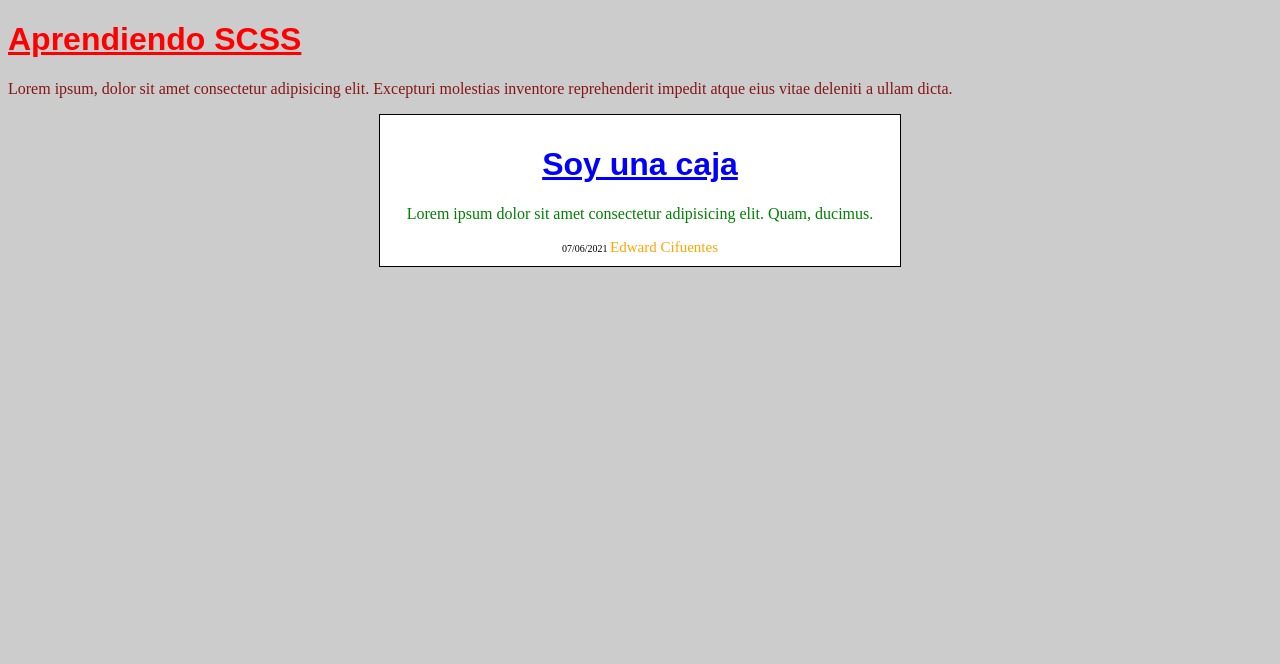
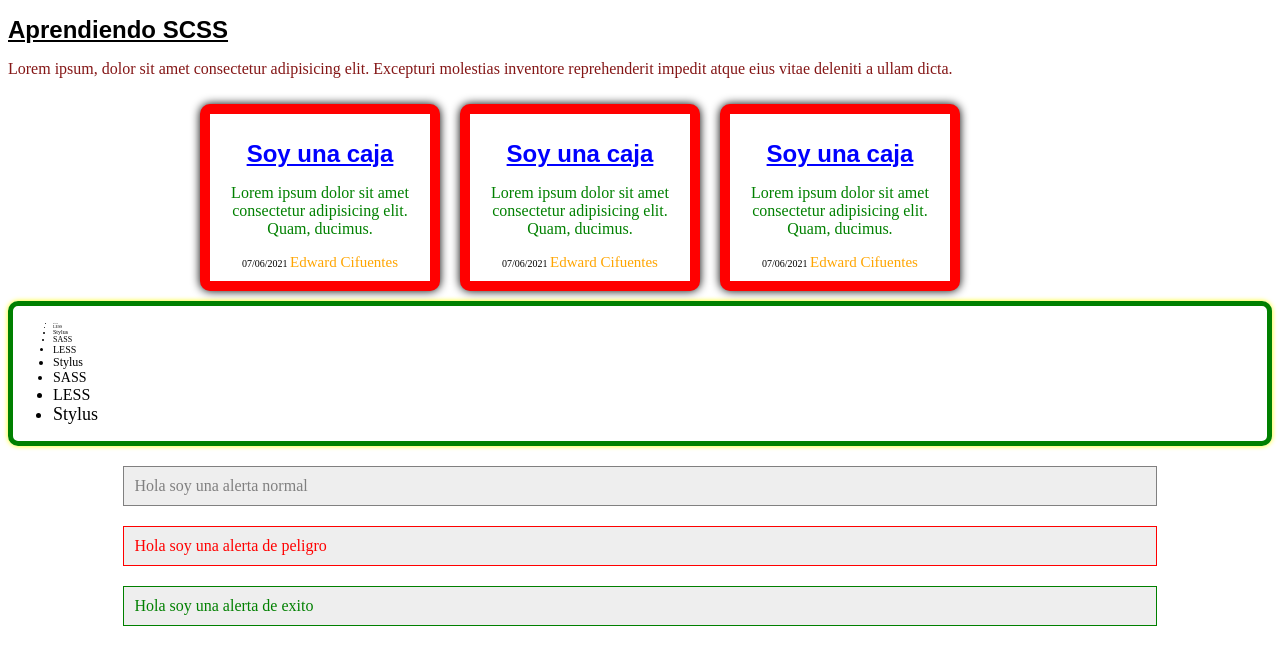
Before and after one commit to CIFU1199/Proyectos-Master-CSS, a plain HTML site: page aprendiendo-sass/index.html in a window 1280 px wide. Drawn offline with Linux system fonts and the light colour scheme.

Commit message:
Fin aprender SASS desde 0

```diff
--- a/aprendiendo-sass/_base.scss
+++ b/aprendiendo-sass/_base.scss
@@ -7,7 +7,7 @@ $color-secundario: rgb(132, 22, 22);
 
 // uso de variables
 body{
-    background-color: $color-fondo;
+    //background-color: $color-fondo;
 }
 
 h1{
@@ -43,10 +43,93 @@ p{
         }
     }
 }
+//mixins / funciones
+@mixin crearBordes($color, $size, $shadow) {
+    border: $size solid $color;
+    border-radius: 10px;
+    box-shadow: 0px 0px $size $shadow;
+}
 
-@mixin crearBordes() {
-    border: 5px solid red;
-    border-radius: 10px;
-    box-shadow: 0px 0px 5px black;
+.caja{
+    @include  crearBordes(red , 10px, black );
 }
-//mixins / funciones
+
+.listado{
+    @include  crearBordes(green, 5px , yellow );
+}
+
+
+//herencia
+%alert-normal{
+    border: 1px solid gray;
+    background: #eee;
+    color: gray;
+    margin: 20px auto;
+    padding: 10px;
+    width: 80%;
+}
+
+.alert{
+    @extend %alert-normal;
+}
+
+.alert-danger{
+    @extend %alert-normal;
+    color: red;
+    border-color: red;
+}
+.alert-success{
+    @extend %alert-normal;
+    color: green;
+    border-color: green;
+}
+
+//operadores
+.clearfix{
+    clear: both;
+}
+
+h1{
+    font-size: 20px + 5px -1px;
+}
+
+$caja:200px;
+$wrap:900px;
+
+.cajas{
+    width: 900px;
+    margin: 0px auto;
+}
+
+.caja{
+    float: left;
+    width: $caja / $wrap * 100%;
+    margin: 10px;
+}
+
+//condicionales
+//if
+h1{
+    @if $color-fondo == #ccc{
+        color: black;
+    }@else if $color-fondo == black{
+        color: lightcoral;
+    }@else{
+        color: pink;
+    }
+}
+
+
+
+//FOR
+$contador : 1;
+@for $contador from 1 through 10{
+    .listado ul li:nth-child(#{$contador}){
+        font-size: $contador * 2px ;
+    }
+}
+
+
+//EACH
+
+//WHILE
--- a/aprendiendo-sass/index.html
+++ b/aprendiendo-sass/index.html
@@ -5,22 +5,69 @@
     <meta http-equiv="X-UA-Compatible" content="IE=edge">
     <meta name="viewport" content="width=device-width, initial-scale=1.0">
     <link rel="stylesheet" href="estilos.css">
-    <title>Document</title>
+    <title>Aprendiendo SASS</title>
 </head>
 <body>
     <h1>Aprendiendo SCSS</h1>
     <P>Lorem ipsum, dolor sit amet consectetur adipisicing elit. Excepturi molestias inventore reprehenderit impedit atque eius vitae deleniti a ullam dicta.</P>
+    <div class="cajas">
 
         <div class="caja">
             <h1>Soy una caja</h1>
             <p>Lorem ipsum dolor sit amet consectetur adipisicing elit. Quam, ducimus.</p>
             <div class="info">
                 07/06/2021
-
                 <span class="autor">
                     Edward Cifuentes
                 </span>
             </div>
         </div>
+
+        <div class="caja">
+            <h1>Soy una caja</h1>
+            <p>Lorem ipsum dolor sit amet consectetur adipisicing elit. Quam, ducimus.</p>
+            <div class="info">
+                07/06/2021
+                <span class="autor">
+                    Edward Cifuentes
+                </span>
+            </div>
+        </div>
+
+        <div class="caja">
+            <h1>Soy una caja</h1>
+            <p>Lorem ipsum dolor sit amet consectetur adipisicing elit. Quam, ducimus.</p>
+            <div class="info">
+                07/06/2021
+                <span class="autor">
+                    Edward Cifuentes
+                </span>
+            </div>
+        </div>
+
+        <div class="clearfix"></div>
+
+    </div>
+
+    <div class="listado">
+        <ul>
+            <li>SASS</li>
+            <li>LESS</li>
+            <li>Stylus</li>
+
+            <li>SASS</li>
+            <li>LESS</li>
+            <li>Stylus</li>
+
+            <li>SASS</li>
+            <li>LESS</li>
+            <li>Stylus</li>
+
+        </ul>
+    </div>
+
+    <div class="alert">Hola soy una alerta normal</div>
+    <div class="alert-danger">Hola soy una alerta de peligro</div>
+    <div class="alert-success">Hola soy una alerta de exito</div>
 </body>
 </html>
```
Also changed, not shown: aprendiendo-sass/estilos.css, 1 other file. Lines whose indentation alone changed are shown as unchanged.
